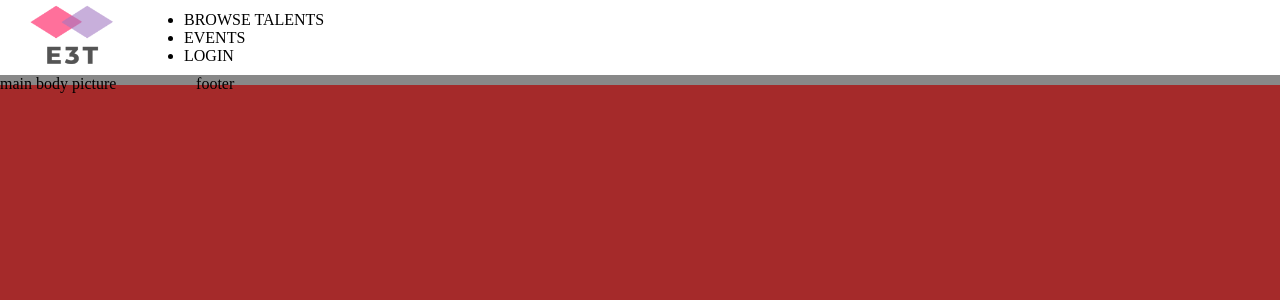
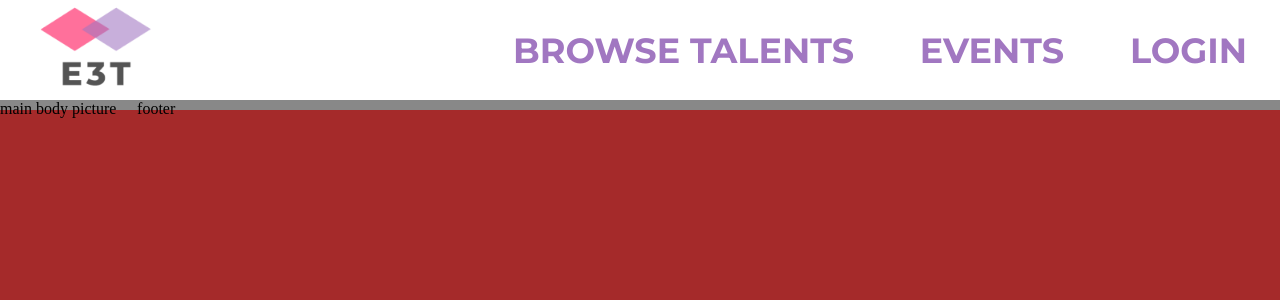
Before and after one commit to iarinamd/GroupD-period2, a PHP site: page /index_ev1.php in a window 1280 px wide. Shown: the top 300 px of the page. Run offline with PHP 8.4, Linux system fonts and the light colour scheme.

Commit message:
Since there is no standardised header yet, I have made my own

```diff
--- a/index_ev1.php
+++ b/index_ev1.php
@@ -13,9 +13,9 @@
             <img src="img/E3T_LOGO_1.png" alt="E3T_logo">
             <nav>
                 <ul>
-                    <li>BROWSE TALENTS</li>
-                    <li>EVENTS</li>
-                    <li>LOGIN</li>
+                    <li><a href="#">BROWSE TALENTS</a></li>
+                    <li><a href="#">EVENTS</a></li>
+                    <li><a href = "#">LOGIN</a></li>
                 </ul>
             </nav>
         </header>
--- a/style_ev1.css
+++ b/style_ev1.css
@@ -1,3 +1,5 @@
+@import url('https://fonts.googleapis.com/css2?family=Montserrat:wght@700&display=swap');
+
 *{
     margin: 0px;
 }
@@ -13,11 +15,24 @@ header{
     background-color: white;
     display: flex;
     align-items: center;
+    justify-content: space-between;
     box-shadow: 0px 10px #888888;
     width: 100%;
-    height: 75px;
+    height: 100px;
 }
 header>img{
-    height: 75px;
+    height: 100px;
     width: auto;
 }
+ul{
+    list-style: none;
+    display: flex;
+    width: 800px;
+    justify-content: space-around;
+}
+ul>li>a{
+    text-decoration: none;
+    color: RGBA(161, 119, 193, 1);
+    font-size: 35px;
+    font-family: 'Montserrat', sans-serif;
+}
```
Also changed, not shown: fonts/Montserrat-Bold.ttf (added), fonts/Montserrat-VariableFont_wght.ttf (added), testIarina.txt (deleted).
